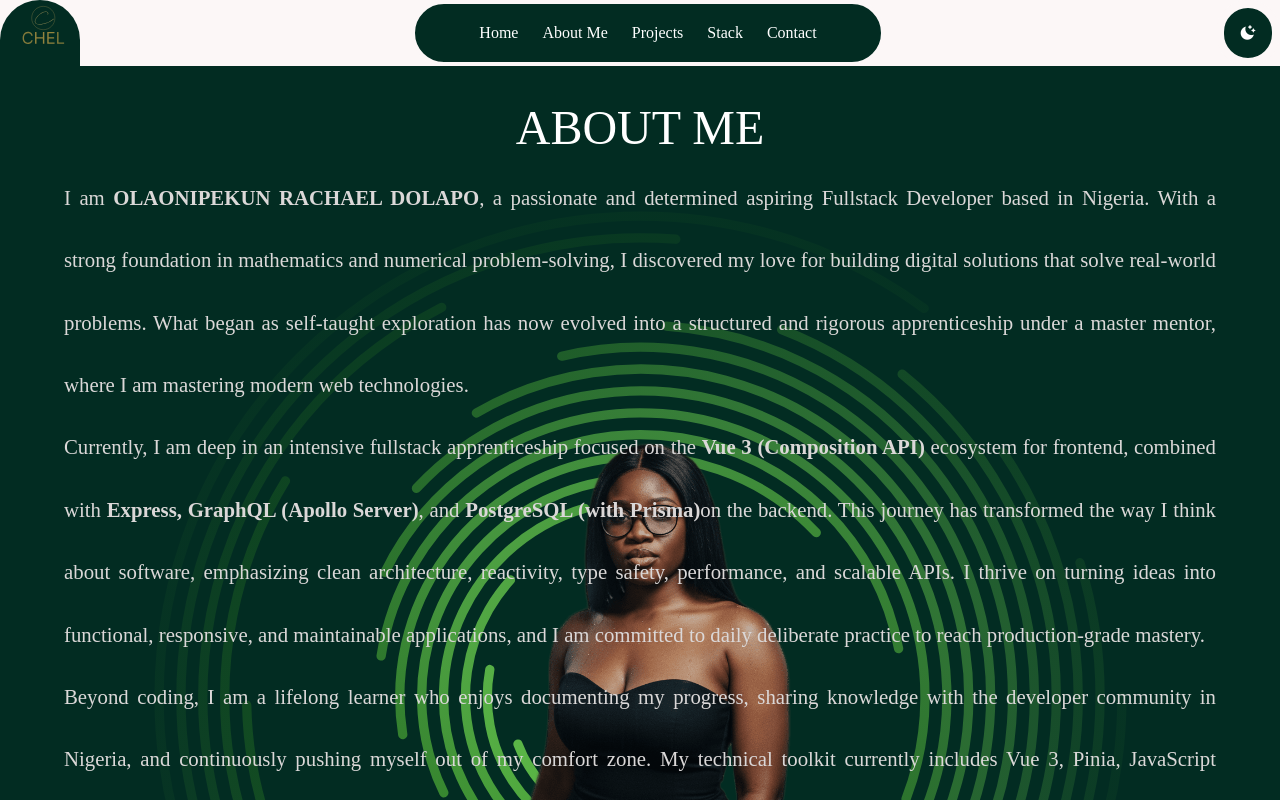
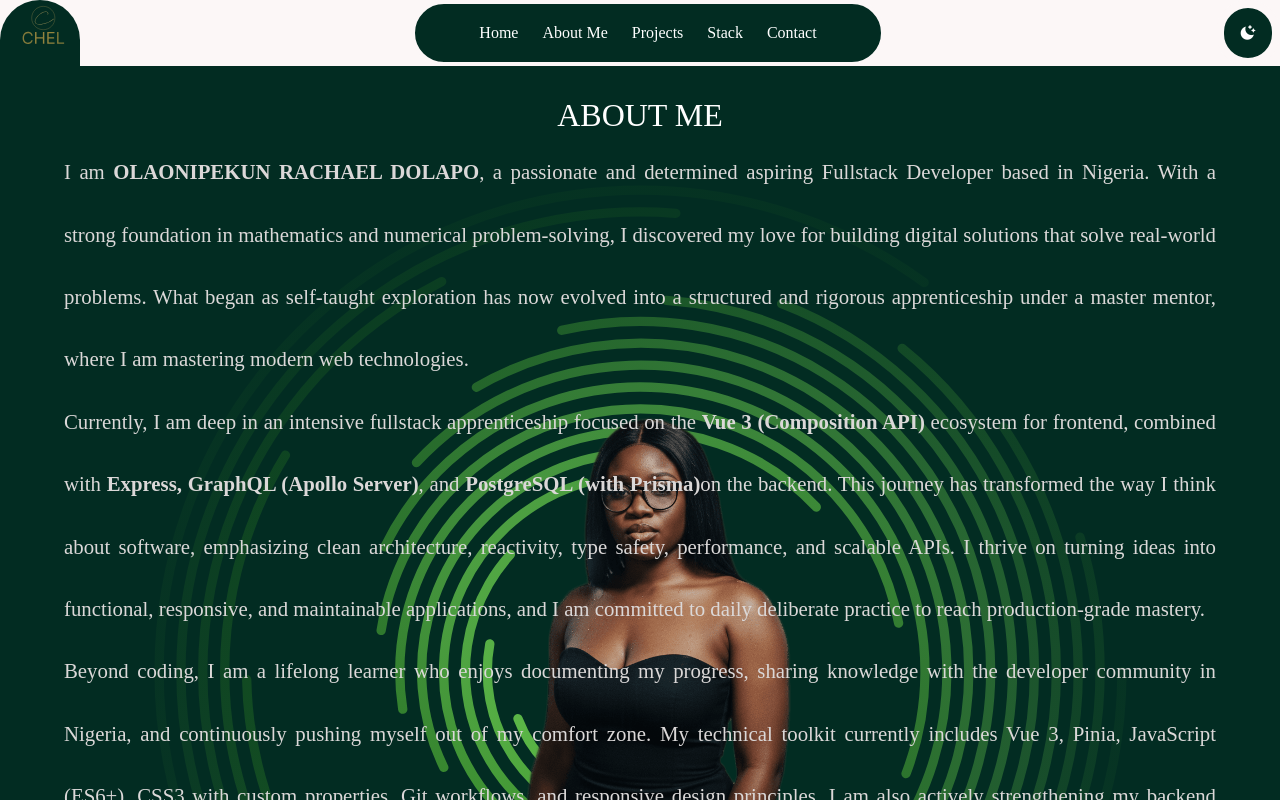
Before and after one commit to Lovethrech/my-main-portfolio, a Vue app: page /about in a window 1280 px wide. Shown: the top 800 px of the page. Built offline with nearby package versions, Linux system fonts and the light colour scheme; some icons are missing.

Commit message:
working on the footer components.

```diff
--- a/src/components/about/AboutTitle.vue
+++ b/src/components/about/AboutTitle.vue
@@ -8,6 +8,6 @@
 .about-title{
     color: #ffffff;
     text-align: center;
-    font-size: var(--h2-size);
+    font-size: var(--h3-size);
 }
 </style>
```
